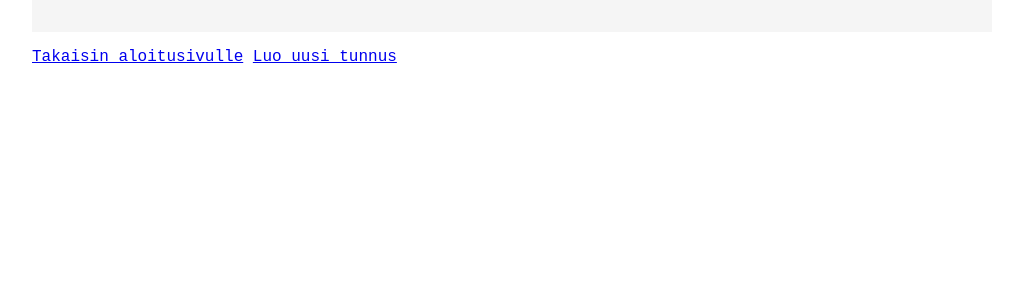
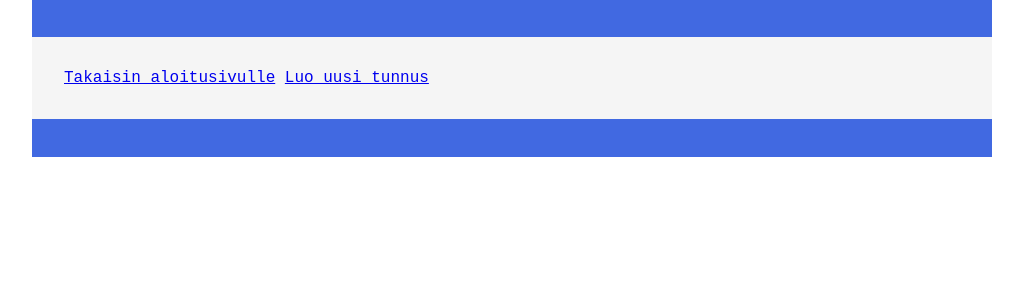
Before and after one commit to varkkha/ravintola-arvostelusovellus, a Flask app: template templates/registererror.html in a window 1280 px wide. Shown: the top 300 px of the page, without its empty margins (128-1151 px from the left). Run offline with Flask 3, Linux system fonts and the light colour scheme; the template is opened without the code that fills it, so the values that code supplies are empty.

Commit message:
Update layout

```diff
--- a/templates/registererror.html
+++ b/templates/registererror.html
@@ -42,9 +42,15 @@
 
         </style>
     </head>
+<div class="headerblock">
+    <h1> </h1>
+</div>
 <form>
 {{ message }}
-</form>
 <p>
 <a href="/">Takaisin aloitusivulle</a>
 <a href="/register">Luo uusi tunnus</a>
+</form>
+<div class="headerblock">
+    <h1> </h1>
+</div>
```
